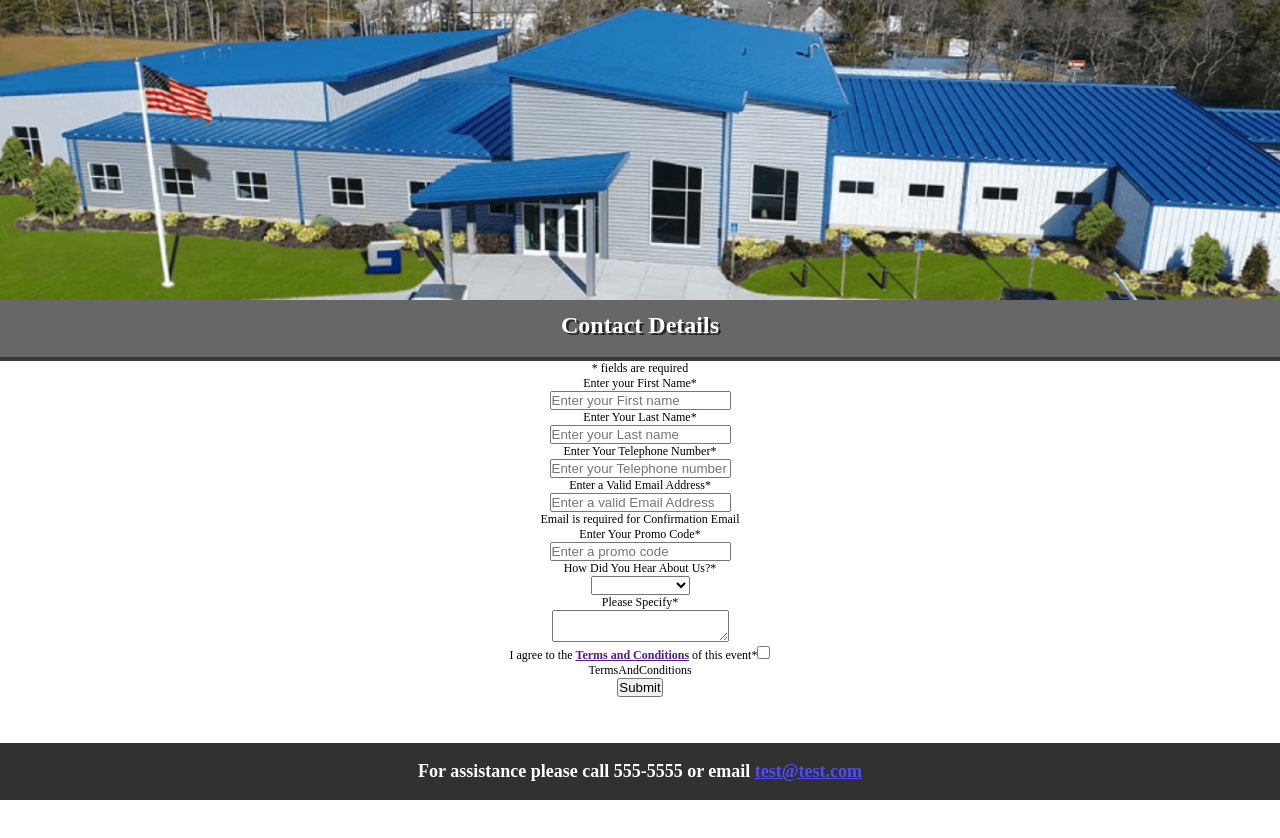
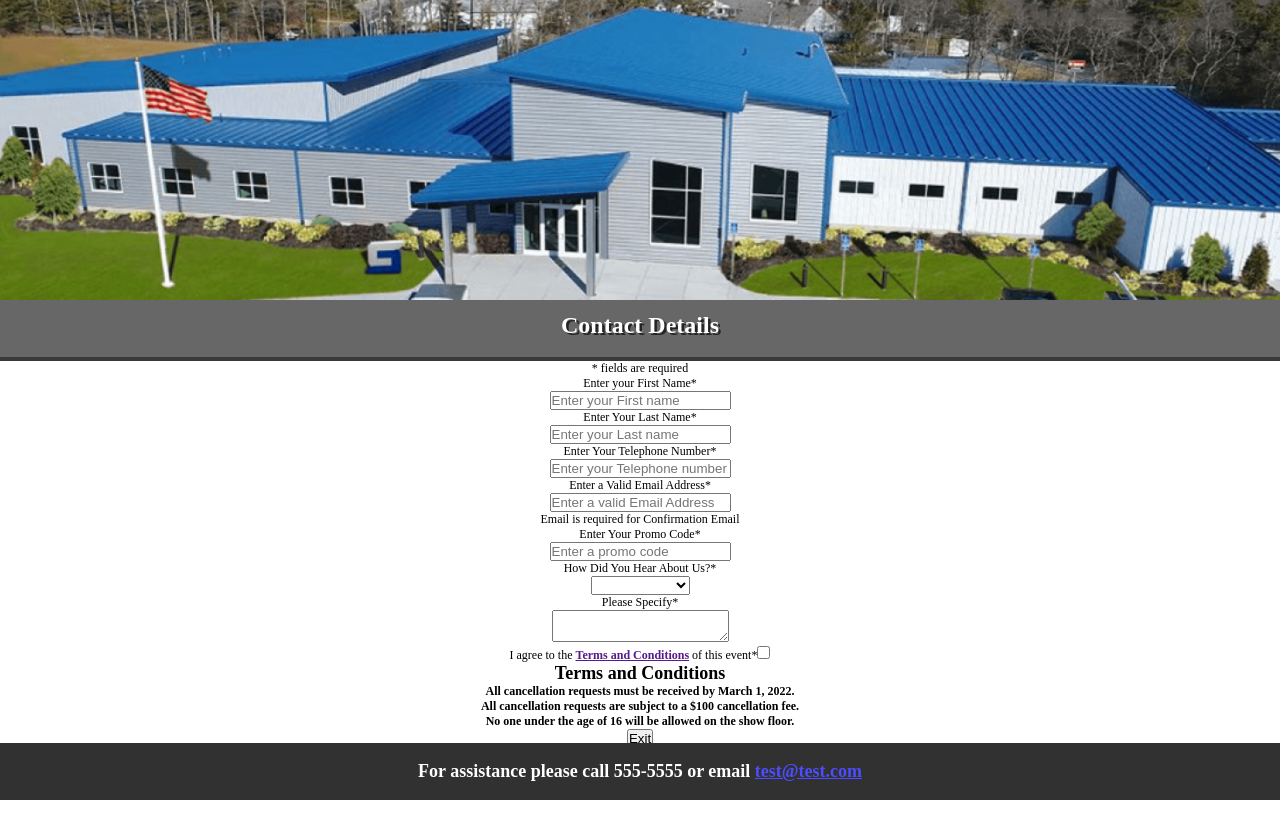
Before and after one commit to Ultra-Zactimus/CDS-Coding-Challenge, a Next.js app: page / in a window 1280 px wide. Shown: the top 838 px of the page. Built offline with nearby package versions, Linux system fonts and the light colour scheme.

Commit message:
add dividers, content and class names for styles

```diff
--- a/src/components/Form/TermsAndConditions/TermsAndConditions.jsx
+++ b/src/components/Form/TermsAndConditions/TermsAndConditions.jsx
@@ -2,7 +2,21 @@ import React from 'react'
 
 const TermsAndConditions = () => {
   return (
-    <div>TermsAndConditions</div>
+    <div className='modal__overlay'>
+      <div className='modal__container'>
+        <div className='modal__alignment'>
+          <div className='modal__content'>
+            <h2>Terms and Conditions</h2>
+            <h4>All cancellation requests must be received by March 1, 2022.</h4>
+            <h4>All cancellation requests are subject to a $100 cancellation fee.</h4>
+            <h4>No one under the age of 16 will be allowed on the show floor.</h4>
+          </div>
+          <div className='btn__modal'>
+            <button className='btn__modal--exit'>Exit</button>
+          </div>
+        </div>
+      </div>
+    </div>
   )
 }
 
```
